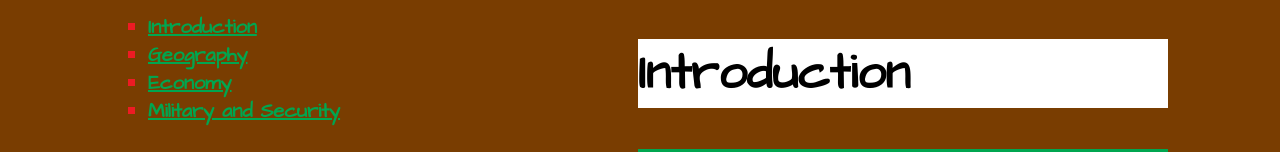
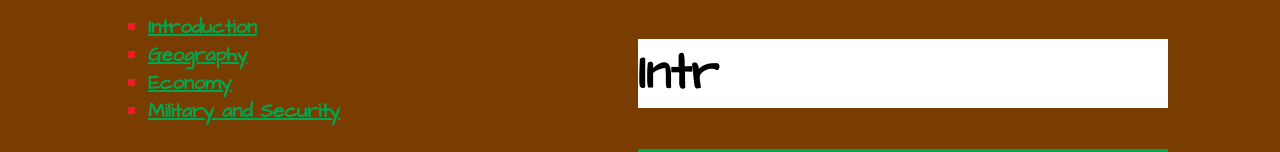
Before and after one commit to zxn75/zxn75.github.io, a plain HTML site: page madagascar.html in a window 1280 px wide. Shown: the part 212-364 px from the top of the page. Drawn offline with Linux system fonts and the light colour scheme; files that its build step writes are made by us from their sources.

Commit message:
Update madagascar.html

```diff
--- a/madagascar.html
+++ b/madagascar.html
@@ -24,7 +24,7 @@
 
     <main>
       <section id="introduction">
-        <h2>Introduction</h2>
+        <h2>Intr</h2>
 
         <article>
           <h3>Background</h3>
```
